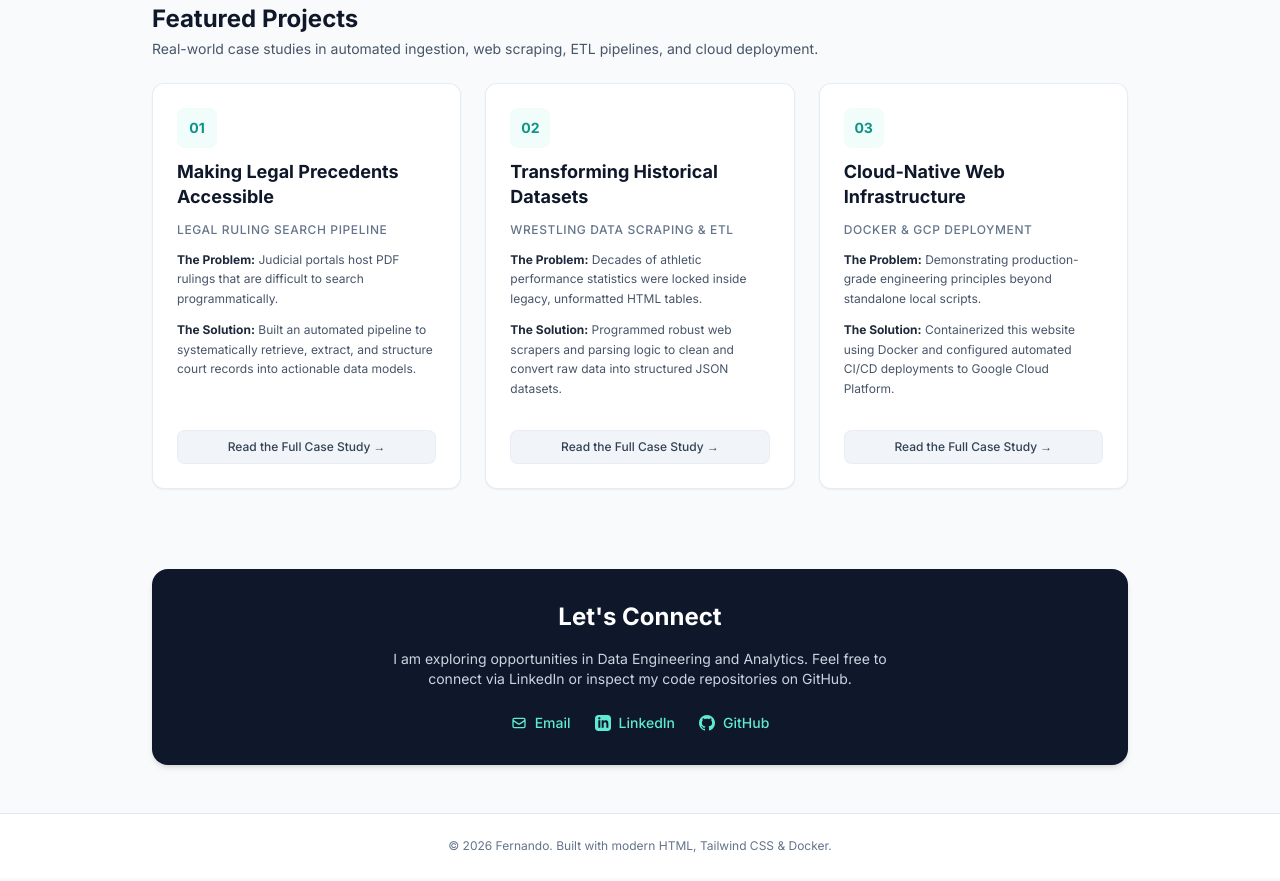
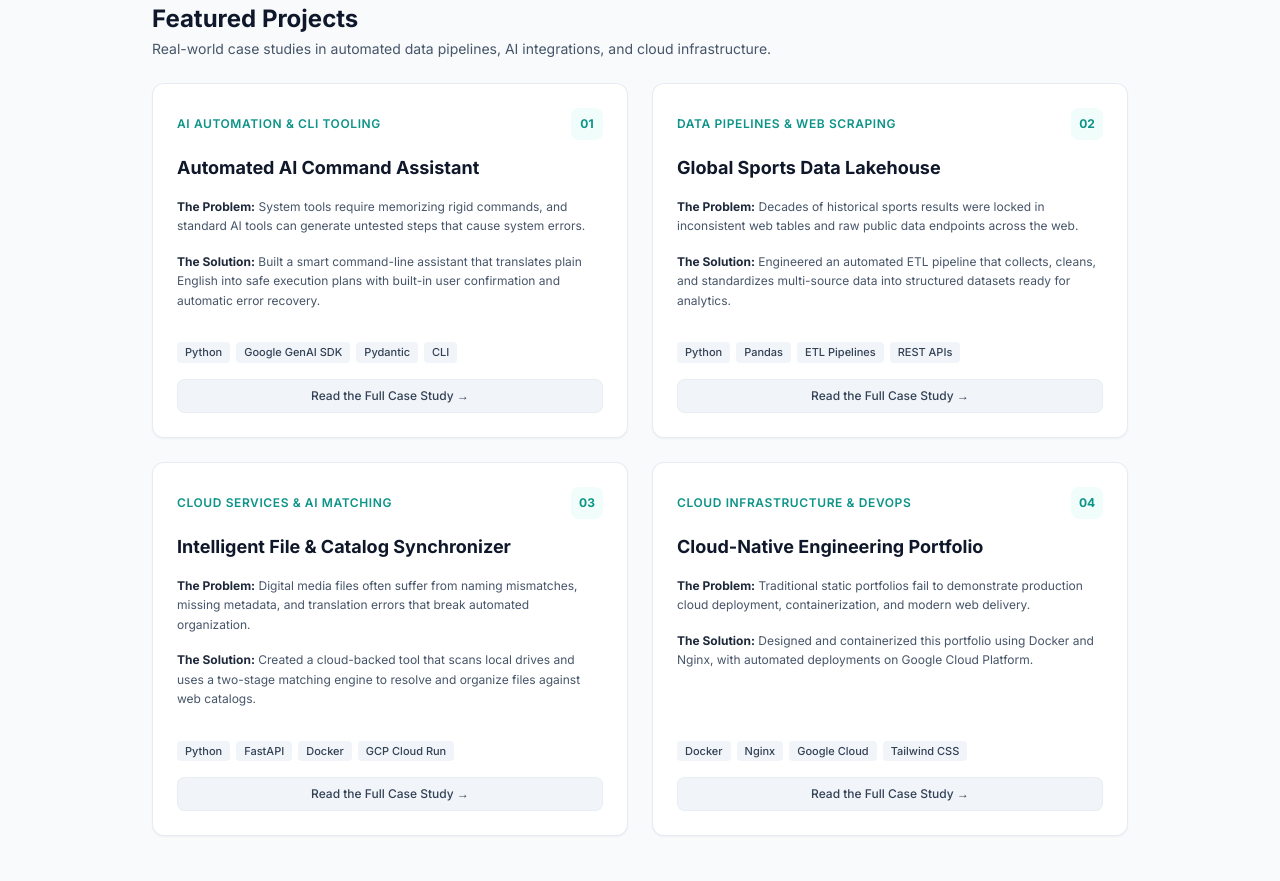
Before and after one commit to Incultavulpes/portfolio_site, a plain HTML site: page index.html in a window 1280 px wide. Shown: the part 804-1685 px from the top of the page. Drawn offline with nearby package versions, Linux system fonts and the light colour scheme.

Commit message:
refactor(portfolio): update project showcase cards and technical stack tags

```diff
--- a/index.html
+++ b/index.html
@@ -88,85 +88,135 @@
         <section id="projects" class="space-y-6">
             <div>
                 <h2 class="text-2xl font-bold text-slate-900">Featured Projects</h2>
-                <p class="text-slate-600 text-sm mt-1">Real-world case studies in automated ingestion, web scraping, ETL pipelines, and cloud deployment.</p>
+                <p class="text-slate-600 text-sm mt-1">Real-world case studies in automated data pipelines, AI integrations, and cloud infrastructure.</p>
             </div>
 
             <!-- Cards Grid -->
-            <div class="grid grid-cols-1 md:grid-cols-3 gap-6">
+            <div class="grid grid-cols-1 md:grid-cols-2 gap-6">
 
-                <!-- Project 1 Card -->
+                <!-- Project 01 Card -->
                 <div class="bg-white rounded-xl border border-slate-200/80 shadow-sm hover:shadow-md transition flex flex-col justify-between overflow-hidden">
-                    <div class="p-6 space-y-3">
-                        <div class="w-10 h-10 rounded-lg bg-teal-50 text-teal-600 flex items-center justify-center font-bold text-sm">
-                            01
+                    <div class="p-6 space-y-4">
+                        <div class="flex items-center justify-between">
+                            <span class="text-xs font-semibold uppercase tracking-wider text-teal-600">AI Automation & CLI Tooling</span>
+                            <div class="w-8 h-8 rounded-lg bg-teal-50 text-teal-600 flex items-center justify-center font-bold text-xs">
+                                01
+                            </div>
                         </div>
                         <h3 class="text-lg font-bold text-slate-900 leading-snug">
-                            Making Legal Precedents Accessible
+                            Automated AI Command Assistant
                         </h3>
-                        <p class="text-xs font-medium text-slate-500 uppercase tracking-wider">
-                            Legal Ruling Search Pipeline
+                        <p class="text-slate-600 text-xs leading-relaxed">
+                            <strong class="text-slate-800">The Problem:</strong> System tools require memorizing rigid commands, and standard AI tools can generate untested steps that cause system errors.
                         </p>
                         <p class="text-slate-600 text-xs leading-relaxed">
-                            <strong class="text-slate-800">The Problem:</strong> Judicial portals host PDF rulings that are difficult to search programmatically.
-                        </p>
-                        <p class="text-slate-600 text-xs leading-relaxed">
-                            <strong class="text-slate-800">The Solution:</strong> Built an automated pipeline to systematically retrieve, extract, and structure court records into actionable data models.
+                            <strong class="text-slate-800">The Solution:</strong> Built a smart command-line assistant that translates plain English into safe execution plans with built-in user confirmation and automatic error recovery.
                         </p>
                     </div>
-                    <div class="px-6 pb-6 pt-2">
-                        <a href="projects/legal-parser.html" class="block w-full text-center py-2 px-4 bg-slate-100 hover:bg-teal-50 text-slate-700 hover:text-teal-700 font-medium text-xs rounded-lg transition border border-slate-200/60">
+                    <div class="px-6 pb-6 pt-2 space-y-4">
+                        <div class="flex flex-wrap gap-1.5">
+                            <span class="px-2 py-0.5 text-[11px] font-medium bg-slate-100 text-slate-700 rounded">Python</span>
+                            <span class="px-2 py-0.5 text-[11px] font-medium bg-slate-100 text-slate-700 rounded">Google GenAI SDK</span>
+                            <span class="px-2 py-0.5 text-[11px] font-medium bg-slate-100 text-slate-700 rounded">Pydantic</span>
+                            <span class="px-2 py-0.5 text-[11px] font-medium bg-slate-100 text-slate-700 rounded">CLI</span>
+                        </div>
+                        <a href="projects/agent-loop.html" class="block w-full text-center py-2 px-4 bg-slate-100 hover:bg-teal-50 text-slate-700 hover:text-teal-700 font-medium text-xs rounded-lg transition border border-slate-200/60">
                             Read the Full Case Study &rarr;
                         </a>
                     </div>
                 </div>
 
-                <!-- Project 2 Card -->
+                <!-- Project 02 Card -->
                 <div class="bg-white rounded-xl border border-slate-200/80 shadow-sm hover:shadow-md transition flex flex-col justify-between overflow-hidden">
-                    <div class="p-6 space-y-3">
-                        <div class="w-10 h-10 rounded-lg bg-teal-50 text-teal-600 flex items-center justify-center font-bold text-sm">
-                            02
+                    <div class="p-6 space-y-4">
+                        <div class="flex items-center justify-between">
+                            <span class="text-xs font-semibold uppercase tracking-wider text-teal-600">Data Pipelines & Web Scraping</span>
+                            <div class="w-8 h-8 rounded-lg bg-teal-50 text-teal-600 flex items-center justify-center font-bold text-xs">
+                                02
+                            </div>
                         </div>
                         <h3 class="text-lg font-bold text-slate-900 leading-snug">
-                            Transforming Historical Datasets
+                            Global Sports Data Lakehouse
                         </h3>
-                        <p class="text-xs font-medium text-slate-500 uppercase tracking-wider">
-                            Wrestling Data Scraping & ETL
+                        <p class="text-slate-600 text-xs leading-relaxed">
+                            <strong class="text-slate-800">The Problem:</strong> Decades of historical sports results were locked in inconsistent web tables and raw public data endpoints across the web.
                         </p>
                         <p class="text-slate-600 text-xs leading-relaxed">
-                            <strong class="text-slate-800">The Problem:</strong> Decades of athletic performance statistics were locked inside legacy, unformatted HTML tables.
-                        </p>
-                        <p class="text-slate-600 text-xs leading-relaxed">
-                            <strong class="text-slate-800">The Solution:</strong> Programmed robust web scrapers and parsing logic to clean and convert raw data into structured JSON datasets.
+                            <strong class="text-slate-800">The Solution:</strong> Engineered an automated ETL pipeline that collects, cleans, and standardizes multi-source data into structured datasets ready for analytics.
                         </p>
                     </div>
-                    <div class="px-6 pb-6 pt-2">
+                    <div class="px-6 pb-6 pt-2 space-y-4">
+                        <div class="flex flex-wrap gap-1.5">
+                            <span class="px-2 py-0.5 text-[11px] font-medium bg-slate-100 text-slate-700 rounded">Python</span>
+                            <span class="px-2 py-0.5 text-[11px] font-medium bg-slate-100 text-slate-700 rounded">Pandas</span>
+                            <span class="px-2 py-0.5 text-[11px] font-medium bg-slate-100 text-slate-700 rounded">ETL Pipelines</span>
+                            <span class="px-2 py-0.5 text-[11px] font-medium bg-slate-100 text-slate-700 rounded">REST APIs</span>
+                        </div>
                         <a href="projects/japan-wrestling.html" class="block w-full text-center py-2 px-4 bg-slate-100 hover:bg-teal-50 text-slate-700 hover:text-teal-700 font-medium text-xs rounded-lg transition border border-slate-200/60">
                             Read the Full Case Study &rarr;
                         </a>
                     </div>
                 </div>
 
-                <!-- Project 3 Card -->
+                <!-- Project 03 Card -->
                 <div class="bg-white rounded-xl border border-slate-200/80 shadow-sm hover:shadow-md transition flex flex-col justify-between overflow-hidden">
-                    <div class="p-6 space-y-3">
-                        <div class="w-10 h-10 rounded-lg bg-teal-50 text-teal-600 flex items-center justify-center font-bold text-sm">
-                            03
+                    <div class="p-6 space-y-4">
+                        <div class="flex items-center justify-between">
+                            <span class="text-xs font-semibold uppercase tracking-wider text-teal-600">Cloud Services & AI Matching</span>
+                            <div class="w-8 h-8 rounded-lg bg-teal-50 text-teal-600 flex items-center justify-center font-bold text-xs">
+                                03
+                            </div>
                         </div>
                         <h3 class="text-lg font-bold text-slate-900 leading-snug">
-                            Cloud-Native Web Infrastructure
+                            Intelligent File & Catalog Synchronizer
                         </h3>
-                        <p class="text-xs font-medium text-slate-500 uppercase tracking-wider">
-                            Docker & GCP Deployment
+                        <p class="text-slate-600 text-xs leading-relaxed">
+                            <strong class="text-slate-800">The Problem:</strong> Digital media files often suffer from naming mismatches, missing metadata, and translation errors that break automated organization.
                         </p>
                         <p class="text-slate-600 text-xs leading-relaxed">
-                            <strong class="text-slate-800">The Problem:</strong> Demonstrating production-grade engineering principles beyond standalone local scripts.
+                            <strong class="text-slate-800">The Solution:</strong> Created a cloud-backed tool that scans local drives and uses a two-stage matching engine to resolve and organize files against web catalogs.
+                        </p>
+                    </div>
+                    <div class="px-6 pb-6 pt-2 space-y-4">
+                        <div class="flex flex-wrap gap-1.5">
+                            <span class="px-2 py-0.5 text-[11px] font-medium bg-slate-100 text-slate-700 rounded">Python</span>
+                            <span class="px-2 py-0.5 text-[11px] font-medium bg-slate-100 text-slate-700 rounded">FastAPI</span>
+                            <span class="px-2 py-0.5 text-[11px] font-medium bg-slate-100 text-slate-700 rounded">Docker</span>
+                            <span class="px-2 py-0.5 text-[11px] font-medium bg-slate-100 text-slate-700 rounded">GCP Cloud Run</span>
+                        </div>
+                        <a href="projects/bjj-list.html" class="block w-full text-center py-2 px-4 bg-slate-100 hover:bg-teal-50 text-slate-700 hover:text-teal-700 font-medium text-xs rounded-lg transition border border-slate-200/60">
+                            Read the Full Case Study &rarr;
+                        </a>
+                    </div>
+                </div>
+
+                <!-- Project 04 Card -->
+                <div class="bg-white rounded-xl border border-slate-200/80 shadow-sm hover:shadow-md transition flex flex-col justify-between overflow-hidden">
+                    <div class="p-6 space-y-4">
+                        <div class="flex items-center justify-between">
+                            <span class="text-xs font-semibold uppercase tracking-wider text-teal-600">Cloud Infrastructure & DevOps</span>
+                            <div class="w-8 h-8 rounded-lg bg-teal-50 text-teal-600 flex items-center justify-center font-bold text-xs">
+                                04
+                            </div>
+                        </div>
+                        <h3 class="text-lg font-bold text-slate-900 leading-snug">
+                            Cloud-Native Engineering Portfolio
+                        </h3>
+                        <p class="text-slate-600 text-xs leading-relaxed">
+                            <strong class="text-slate-800">The Problem:</strong> Traditional static portfolios fail to demonstrate production cloud deployment, containerization, and modern web delivery.
                         </p>
                         <p class="text-slate-600 text-xs leading-relaxed">
-                            <strong class="text-slate-800">The Solution:</strong> Containerized this website using Docker and configured automated CI/CD deployments to Google Cloud Platform.
+                            <strong class="text-slate-800">The Solution:</strong> Designed and containerized this portfolio using Docker and Nginx, with automated deployments on Google Cloud Platform.
                         </p>
                     </div>
-                    <div class="px-6 pb-6 pt-2">
-                        <a href="projects/cloud-website.html" class="block w-full text-center py-2 px-4 bg-slate-100 hover:bg-teal-50 text-slate-700 hover:text-teal-700 font-medium text-xs rounded-lg transition border border-slate-200/60">
+                    <div class="px-6 pb-6 pt-2 space-y-4">
+                        <div class="flex flex-wrap gap-1.5">
+                            <span class="px-2 py-0.5 text-[11px] font-medium bg-slate-100 text-slate-700 rounded">Docker</span>
+                            <span class="px-2 py-0.5 text-[11px] font-medium bg-slate-100 text-slate-700 rounded">Nginx</span>
+                            <span class="px-2 py-0.5 text-[11px] font-medium bg-slate-100 text-slate-700 rounded">Google Cloud</span>
+                            <span class="px-2 py-0.5 text-[11px] font-medium bg-slate-100 text-slate-700 rounded">Tailwind CSS</span>
+                        </div>
+                        <a href="projects/portfolio-site.html" class="block w-full text-center py-2 px-4 bg-slate-100 hover:bg-teal-50 text-slate-700 hover:text-teal-700 font-medium text-xs rounded-lg transition border border-slate-200/60">
                             Read the Full Case Study &rarr;
                         </a>
                     </div>
```
